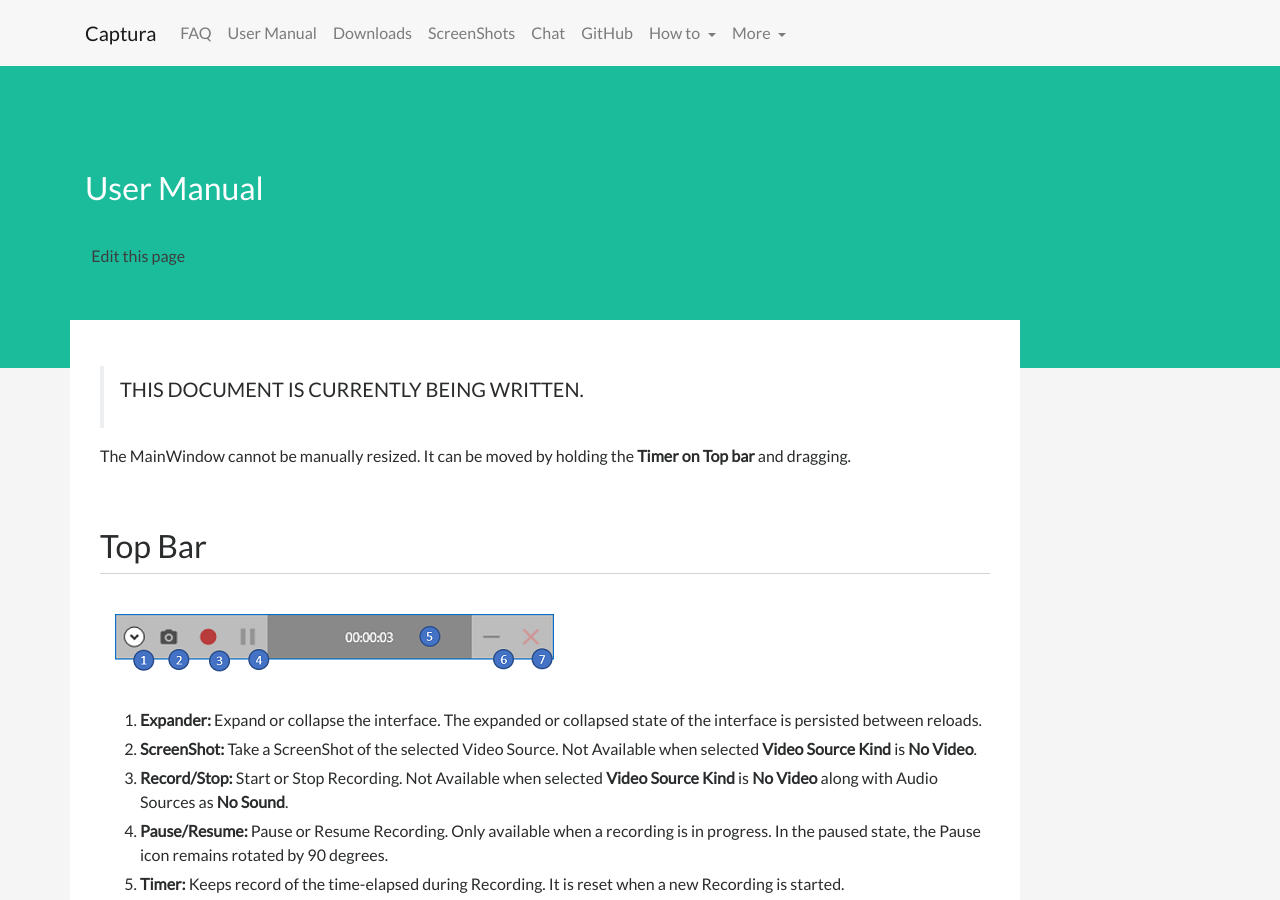
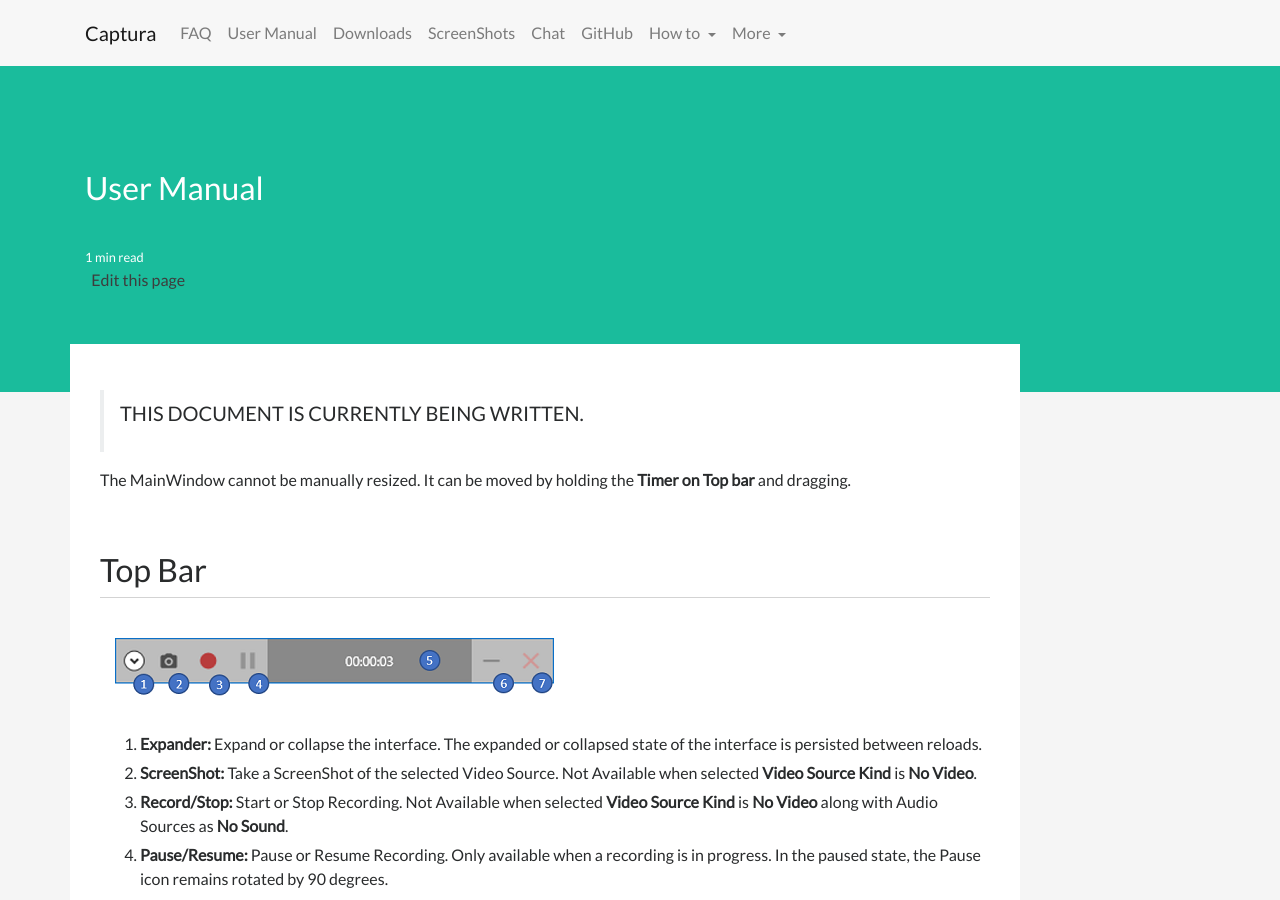
Before and after one commit to MathewSachin/Captura, a Jekyll site: the page built from Manual/index.md, in a window 1280 px wide and 900 px high. Built offline with Jekyll 4.4.1, drawn with Linux system fonts in a browser that asks for light colours; nearby versions of some CDN libraries; comment, search, counter and statistics services are not loaded.

Commit message:
try reading time

```diff
--- a/_config.yml
+++ b/_config.yml
@@ -1,6 +1,8 @@
 name: Captura
 description: Capture Screen, Audio, Cursor, Mouse Clicks and Keystrokes
 author: Mathew Sachin
+
+baseurl: /GitHub/Captura.web/_site
 
 exclude: ["Gemfile", "Gemfile.lock", "README.md"]
 
--- a/_includes/head.html
+++ b/_includes/head.html
@@ -5,8 +5,6 @@
           content="width=device-width, initial-scale=1"/>
     <meta content="IE=10.000"
           http-equiv="X-UA-Compatible"/>
-
-    {% seo %}
 
     <link rel="shortcut icon" href="{{ site.baseurl }}/Captura.ico"/>
 
--- a/_layouts/page.html
+++ b/_layouts/page.html
@@ -7,6 +7,10 @@
 <div class="jumbotron jumbotron-fluid bg-teal">
     <div class="container">
         <h2>{{ page.title }}</h2>
+        {% if page.reading_time %}
+        <br>
+        <small>{% include readingTime.html %}</small>
+        {% endif %}
         <br>
         <div class="hidden-sm hidden-xs"><a href="{{site.links.github}}/blob/gh-pages/{{page.path}}"><i class="glyphicon glyphicon-pencil"></i>&nbsp; Edit this page</a></div>
     </div>
```
Also changed, not shown: Manual/index.md (+1 -0 lines).
